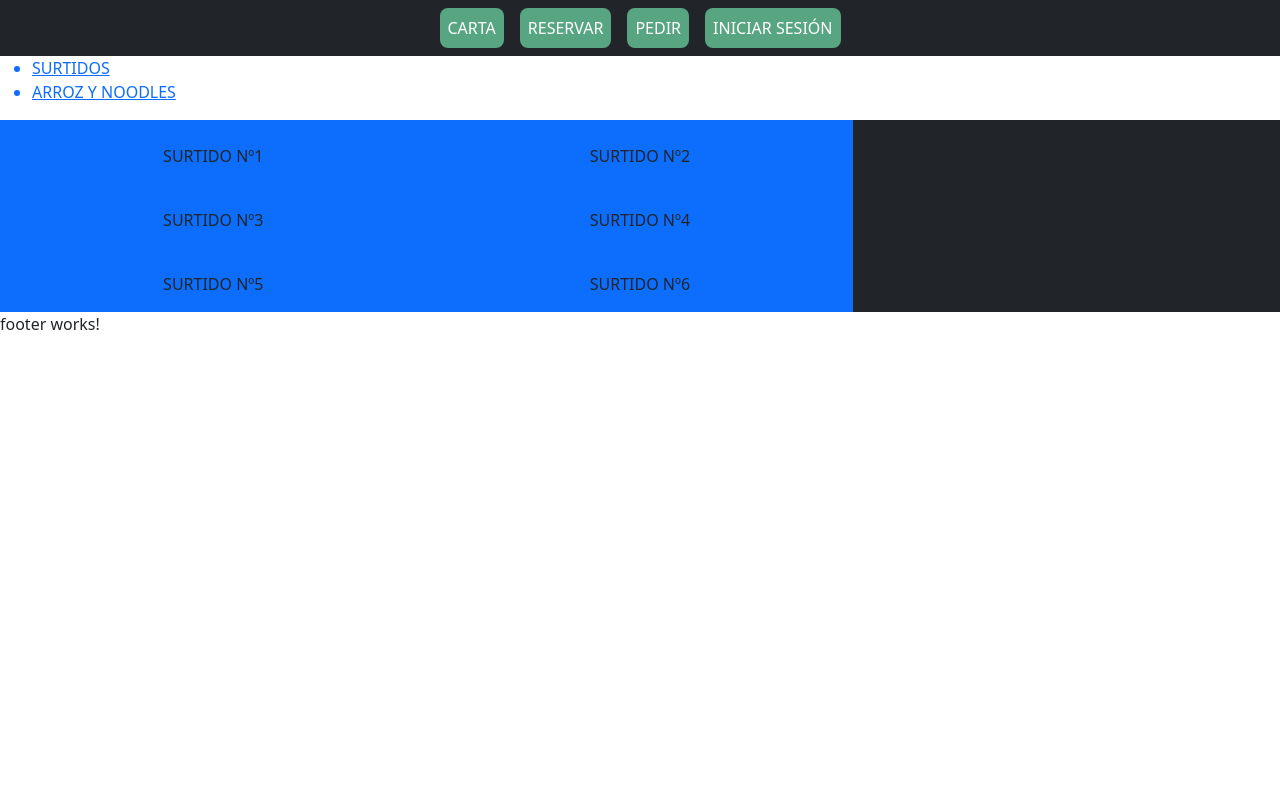
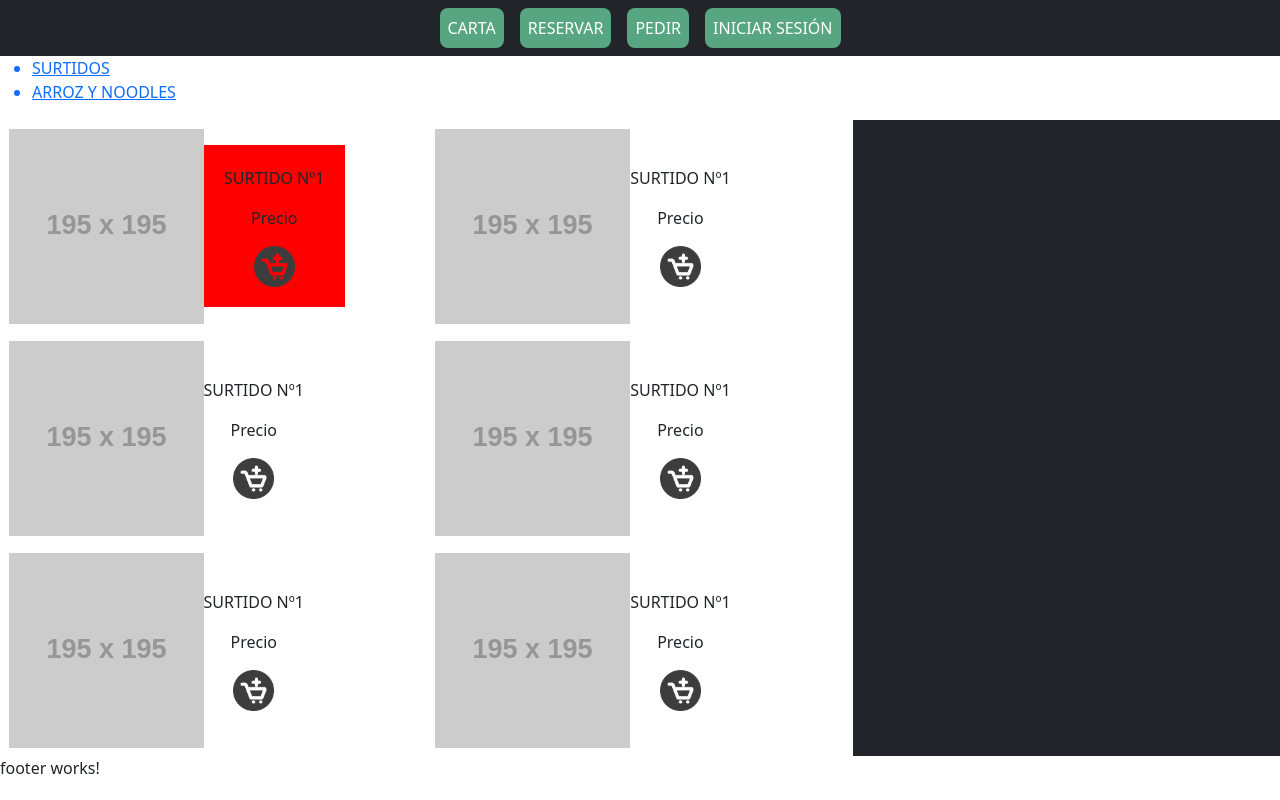
Before and after one commit to CarlosGM2005/Bambu, an Angular app: page /carrito-compra in a window 1280 px wide. Built offline with nearby package versions, Linux system fonts and the light colour scheme.

Commit message:
avance carrito

```diff
--- a/src/app/carrito-compra/carrito-compra.component.html
+++ b/src/app/carrito-compra/carrito-compra.component.html
@@ -1,57 +1,91 @@
 <div class="enlaces">
     <ul>
-        <a href="" class="enlaces"><li>SURTIDOS</li></a>
-        <a href="" class="enlaces"><li>ARROZ Y NOODLES</li></a>
+        <a href="" class="enlaces">
+            <li>SURTIDOS</li>
+        </a>
+        <a href="" class="enlaces">
+            <li>ARROZ Y NOODLES</li>
+        </a>
     </ul>
 </div>
 
 <div class="container-fluid">
     <div class="row">
-        <div class="col12 col-md-8 text-center bg-primary">
+        <div class="col-12 col-md-8 text-center">
             <div class="row">
                 <div class="col12 col-md-6 text-center">
-                    <img src="" alt="">
-                    <p>SURTIDO Nº1</p>
-
+                    <div>
+                        <img src="https://placehold.co/195x195/png" alt="">
+                    </div>
+                    <div class="infoPoducto">
+                        <p>SURTIDO Nº1</p>
+                        <p>Precio</p>
+                        <img src="assets/images/iconos/carrito-aniadir.png" alt="" class="iconos">
+                    </div>
                 </div>
 
                 <div class="col12 col-md-6 text-center">
-                    <img src="" alt="">
-                    <p>SURTIDO Nº2</p>
-
+                    <div>
+                        <img src="https://placehold.co/195x195/png" alt="">
+                    </div>
+                    <div>
+                        <p>SURTIDO Nº1</p>
+                        <p>Precio</p>
+                        <img src="assets/images/iconos/carrito-aniadir.png" alt="" class="iconos">
+                    </div>
                 </div>
             </div>
 
             <div class="row">
                 <div class="col12 col-md-6 text-center">
-                    <img src="" alt="">
-                    <p>SURTIDO Nº3</p>
-
+                    <div>
+                        <img src="https://placehold.co/195x195/png" alt="">
+                    </div>
+                    <div>
+                        <p>SURTIDO Nº1</p>
+                        <p>Precio</p>
+                        <img src="assets/images/iconos/carrito-aniadir.png" alt="" class="iconos">
+                    </div>
                 </div>
 
                 <div class="col12 col-md-6 text-center">
-                    <img src="" alt="">
-                    <p>SURTIDO Nº4</p>
-
+                    <div>
+                        <img src="https://placehold.co/195x195/png" alt="">
+                    </div>
+                    <div>
+                        <p>SURTIDO Nº1</p>
+                        <p>Precio</p>
+                        <img src="assets/images/iconos/carrito-aniadir.png" alt="" class="iconos">
+                    </div>
                 </div>
             </div>
 
             <div class="row">
                 <div class="col12 col-md-6 text-center">
-                    <img src="" alt="">
-                    <p>SURTIDO Nº5</p>
-
+                    <div>
+                        <img src="https://placehold.co/195x195/png" alt="">
+                    </div>
+                    <div>
+                        <p>SURTIDO Nº1</p>
+                        <p>Precio</p>
+                        <img src="assets/images/iconos/carrito-aniadir.png" alt="" class="iconos">
+                    </div>
                 </div>
 
                 <div class="col12 col-md-6 text-center">
-                    <img src="" alt="">
-                    <p>SURTIDO Nº6</p>
-
+                    <div>
+                        <img src="https://placehold.co/195x195/png" alt="">
+                    </div>
+                    <div>
+                        <p>SURTIDO Nº1</p>
+                        <p>Precio</p>
+                        <img src="assets/images/iconos/carrito-aniadir.png" alt="" class="iconos">
+                    </div>
                 </div>
             </div>
         </div>
 
-        <div class="col12 col-md-4 text-center bg-dark">
+        <div class="col-12 col-md-4 text-center bg-dark">
 
 
         </div>
--- a/src/app/carrito-compra/carrito-compra.component.scss
+++ b/src/app/carrito-compra/carrito-compra.component.scss
@@ -0,0 +1,16 @@
+.iconos{
+    width: 41px;
+    height: 41px;
+}
+
+.col-md-6{
+    display: flex;
+    padding: 1%;
+    align-items: center;
+}
+
+.infoPoducto{
+    padding: 5%;
+    background-color: red;
+    text-align: center;
+}
```
Also changed, not shown: src/assets/images/iconos/carrito-aniadir.png (renamed from src/assets/images/iconos/carrito-de-compras añadir gris.png).
